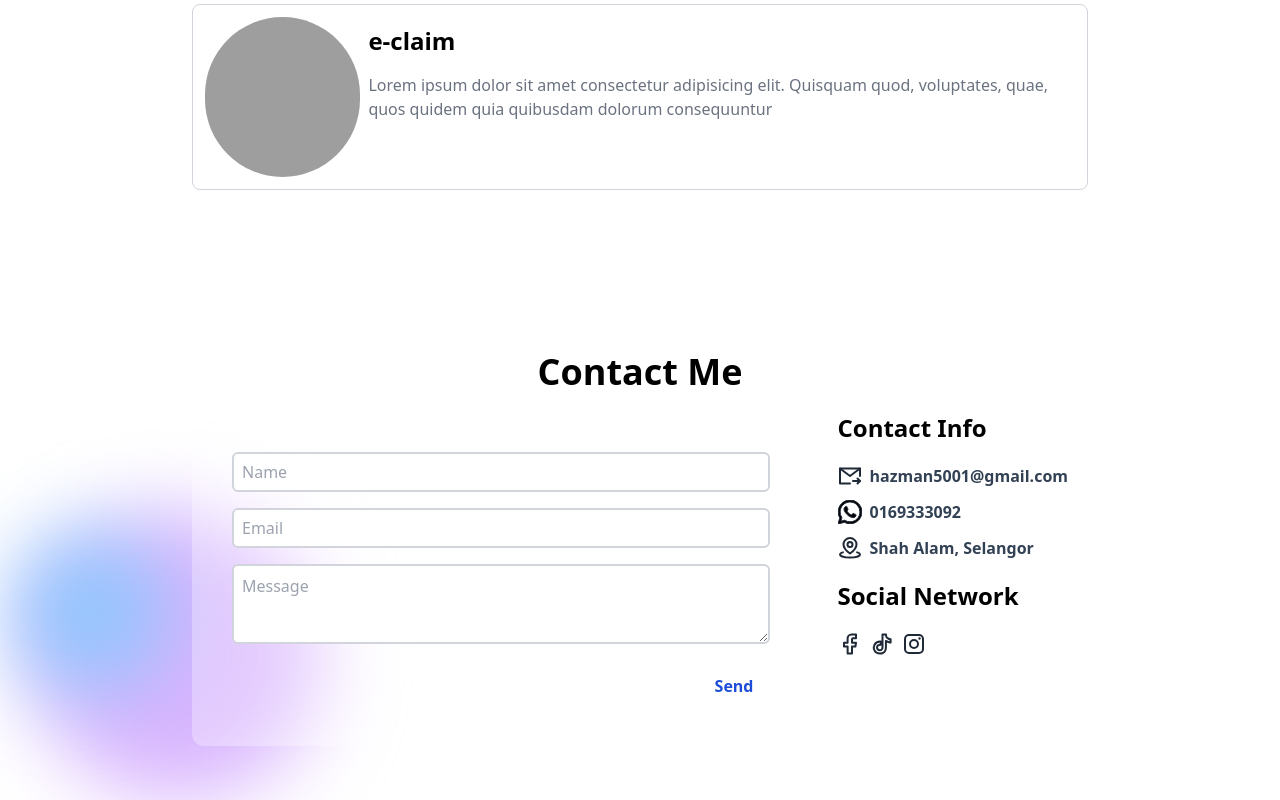
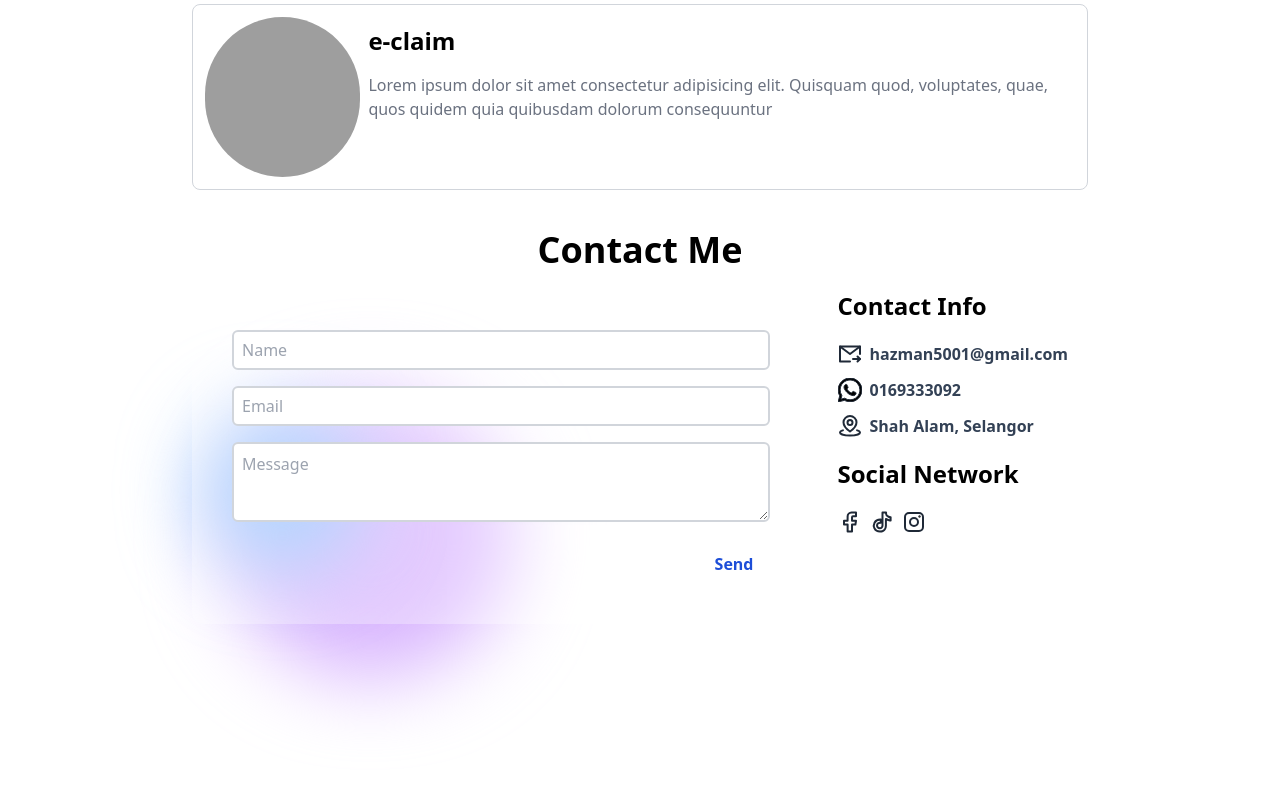
Before and after one commit to Hazman97/hazman5540, a Vue app: page /portfolio in a window 1280 px wide. Shown: the part 1818-2618 px from the top of the page. After the commit the page ends 2496 px from the top, so only its background shows below. Built offline with nearby package versions, Linux system fonts and the light colour scheme; grey boxes are pictures that could not be loaded.

Commit message:
Improve contact page design

```diff
--- a/src/views/portfolio/contact.vue
+++ b/src/views/portfolio/contact.vue
@@ -1,18 +1,13 @@
 <style scoped>
-
-
 @keyframes spin-scale {
   0% {
     transform: rotate(0deg) scale(1) translate(50px, 200px);
-
   }
   50% {
     transform: rotate(180deg) scale(1.5) translate(100px, 300px);
-
   }
   100% {
     transform: rotate(360deg) scale(1) translate(50px, 200px);
-
   }
 }
 
@@ -22,21 +17,32 @@
 </style>
 
 <template>
-  <div class="px-[15%] relative z-1 dark:bg-[#0a192f] py-10 ">
-    <div class="absolute top-0 -left-4 w-72 h-72 rounded-full bg-purple-300 dark:bg-purple-300/20 blur-2xl animate-move-spin-scale"></div>
-    <div class="absolute top-5 -left-10 w-40 h-40 rounded-full bg-blue-300  dark:bg-blue-300/20 blur-2xl animate-move-spin-scale"></div>
-    <h2 class="font-semibold text-center text-4xl capitalize text-black dark:text-[#ccd6f6]">contact me</h2>
-    <div class="flex flex-col sm:flex-col md:flex-row md:justify-between gap-2 relative z-2">
-      <div class="bg-white/30 dark:bg-black/10 backdrop:blur-xl dark:mt-10 container w-full h-50 py-10 px-10 rounded-xl">
-        <h1 class="text-center text-3xl font-semibold capitalize mb-5">
-
-        </h1>
+  <div class="px-[15%]">
+    <div class=" relative z-10 dark:bg-[#0a192f] py-10">
+      <div
+        class="absolute top-0 -left-4 w-72 h-72 rounded-full bg-purple-300 dark:bg-purple-300/20 blur-2xl animate-move-spin-scale"
+      ></div>
+      <div
+        class="absolute top-5 -left-10 w-40 h-40 rounded-full bg-blue-300 dark:bg-blue-300/20 blur-2xl animate-move-spin-scale"
+      ></div>
+      <h2
+        class="font-semibold text-center text-4xl capitalize text-black dark:text-[#ccd6f6]"
+      >
+        contact me
+      </h2>
+      <div
+        class="flex flex-col sm:flex-col md:flex-row md:justify-between gap-2 relative z-2"
+      >
+        <div
+          class="bg-white/30 dark:bg-black/10 backdrop:blur-xl dark:mt-10 container w-full h-50 py-10 px-10 rounded-xl"
+        >
+          <h1 class="text-center text-3xl font-semibold capitalize mb-5"></h1>
           <form @submit.prevent="sendEmail">
             <input
               type="text"
               v-model="name"
               placeholder="Name"
-      class="w-full h-10 border-2 border-gray-300 rounded-md mb-4 p-2 bg-white dark:bg-transparent dark:border-slate-400 dark:border text-slate-400 dark:hover:border-teal-300 "
+              class="w-full h-10 border-2 border-gray-300 rounded-md mb-4 p-2 bg-white dark:bg-transparent dark:border-slate-400 dark:border text-slate-400 dark:hover:border-teal-300"
             />
             <input
               type="email"
@@ -78,15 +84,20 @@
                   ></path>
                 </svg>
               </button>
-
             </div>
           </form>
         </div>
-      <div class=" p-5  backdrop-blur-md bg-white/30 dark:bg-black/10 rounded-xl dark:text-[#ccd6f6] dark:mt-10">
-<h1 class="font-semibold text-2xl capitalize ">contact info</h1>
+        <div
+          class="p-5 backdrop-blur-md bg-white/30 dark:bg-black/10 rounded-xl dark:text-[#ccd6f6] dark:mt-10"
+        >
+          <h1 class="font-semibold text-2xl capitalize">contact info</h1>
           <div class="flex flex-col gap-3 mt-5">
-    <a href="mailto:hazman5001@gmail.com" target="_blank" class="text-slate-700 dark:text-slate-400 font-semibold items-center flex gap-2"> <span>
-
+            <a
+              href="mailto:hazman5001@gmail.com"
+              target="_blank"
+              class="text-slate-700 dark:text-slate-400 font-semibold items-center flex gap-2"
+            >
+              <span>
                 <svg
                   width="24"
                   height="24"
@@ -94,7 +105,8 @@
                   fill="none"
                   xmlns="http://www.w3.org/2000/svg"
                   class="stroke-current text-gray-800 dark:text-slate-400"
-            > <path
+                >
+                  <path
                     d="M44 24V9H24H4V24V39H24"
                     stroke-width="4"
                     stroke-linecap="round"
@@ -119,13 +131,16 @@
                     stroke-linejoin="round"
                   />
                 </svg>
-</span> hazman5001@gmail.com</a>
+              </span>
+              hazman5001@gmail.com</a
+            >
             <a
               href="https://wa.me/60169333092"
               class="text-slate-700 font-semibold flex items-center gap-2 dark:text-slate-400"
               target="_blank"
               rel="noopener noreferrer"
-    > <span>
+            >
+              <span>
                 <svg
                   class="stroke-current text-gray-800 dark:text-slate-400"
                   width="24px"
@@ -142,8 +157,11 @@
               </span>
               0169333092
             </a>
-    <a href="https://www.google.com/maps/place/Shah+Alam,+Selangor/@3.1017871,101.4110135,11.62z/data=!4m6!3m5!1s0x31cc4d8b932abdc7:0x6e65e085abb091c5!8m2!3d3.073281!4d101.518461!16zL20vMHN5cmY?entry=ttu" class="text-slate-700 dark:text-slate-400 font-semibold flex item-center gap-2"> <span>
-
+            <a
+              href="https://www.google.com/maps/place/Shah+Alam,+Selangor/@3.1017871,101.4110135,11.62z/data=!4m6!3m5!1s0x31cc4d8b932abdc7:0x6e65e085abb091c5!8m2!3d3.073281!4d101.518461!16zL20vMHN5cmY?entry=ttu"
+              class="text-slate-700 dark:text-slate-400 font-semibold flex item-center gap-2"
+            >
+              <span>
                 <svg
                   width="24"
                   height="24"
@@ -171,36 +189,91 @@
                     stroke-linejoin="round"
                   />
                 </svg>
-
-    </span> Shah Alam, Selangor</a>
+              </span>
+              Shah Alam, Selangor</a
+            >
           </div>
-<h1 class="font-semibold text-2xl capitalize mt-5 ">social Network</h1>
+          <h1 class="font-semibold text-2xl capitalize mt-5">social Network</h1>
           <div>
             <div class="flex gap-2 py-5">
-    <a href="https://www.facebook.com/hazman5540" class="text-blue-700 font-semibold" target="_blank"> <span>
-<svg width="24" height="24" viewBox="0 0 48 48" fill="none" class="stroke-current text-gray-800 dark:text-slate-400" xmlns="http://www.w3.org/2000/svg">
-<path d="M36 12.5997H31.2489H29.9871C28.9009 12.5997 28.0203 13.4803 28.0203 14.5666V21.4674H36L34.8313 29.0643H28.0203V43H19.2451V29.0643H12V21.4674H19.1515L19.2451 14.2563L19.2318 12.9471C19.1879 8.60218 22.6745 5.04434 27.0194 5.0004C27.0459 5.00013 27.0724 5 27.0989 5H36V12.5997Z" fill="transparent"  stroke-width="4" stroke-linejoin="round" />
-</svg>
-</span></a>
+              <a
+                href="https://www.facebook.com/hazman5540"
+                class="text-blue-700 font-semibold"
+                target="_blank"
+              >
+                <span>
+                  <svg
+                    width="24"
+                    height="24"
+                    viewBox="0 0 48 48"
+                    fill="none"
+                    class="stroke-current text-gray-800 dark:text-slate-400"
+                    xmlns="http://www.w3.org/2000/svg"
+                  >
+                    <path
+                      d="M36 12.5997H31.2489H29.9871C28.9009 12.5997 28.0203 13.4803 28.0203 14.5666V21.4674H36L34.8313 29.0643H28.0203V43H19.2451V29.0643H12V21.4674H19.1515L19.2451 14.2563L19.2318 12.9471C19.1879 8.60218 22.6745 5.04434 27.0194 5.0004C27.0459 5.00013 27.0724 5 27.0989 5H36V12.5997Z"
+                      fill="transparent"
+                      stroke-width="4"
+                      stroke-linejoin="round"
+                    />
+                  </svg> </span
+              ></a>
               <a
                 href="https://www.tiktok.com/@hazman5540"
-      class="text-blue-700 font-semibold "
+                class="text-blue-700 font-semibold"
                 target="_blank"
                 rel="noopener noreferrer"
               >
                 <span>
-<svg width="24" height="24" viewBox="0 0 48 48" class="stroke-current text-gray-800 dark:text-slate-400" fill="none" xmlns="http://www.w3.org/2000/svg">
-<path d="M21.358 19.1399C15.4694 18.8558 11.3762 20.9553 9.07838 25.4384C5.63169 32.163 8.48026 43.1666 19.9788 43.1666C31.4774 43.1666 31.81 32.0554 31.81 30.8914C31.81 30.1154 31.81 25.7764 31.81 17.8746C34.2694 19.4323 36.343 20.37 38.0308 20.6877C39.7186 21.0053 40.7915 21.1461 41.2497 21.11V14.6343C39.6886 14.4461 38.3386 14.0873 37.1997 13.5581C35.4913 12.7643 32.1037 10.5611 32.1037 7.33208C32.106 7.34787 32.106 6.51493 32.1037 4.83325H24.9857C24.9645 20.6493 24.9645 29.3353 24.9857 30.8914C25.0175 33.2255 23.2068 36.4905 19.5355 36.4905C15.8642 36.4905 14.0535 33.2281 14.0535 31.1239C14.0535 29.8357 14.496 27.9685 16.3251 26.5858C17.4098 25.7658 18.9153 25.4384 21.358 25.4384C21.358 24.6828 21.358 22.5833 21.358 19.1399Z" fill="transparent" stroke-width="4" stroke-linejoin="round" />
+                  <svg
+                    width="24"
+                    height="24"
+                    viewBox="0 0 48 48"
+                    class="stroke-current text-gray-800 dark:text-slate-400"
+                    fill="none"
+                    xmlns="http://www.w3.org/2000/svg"
+                  >
+                    <path
+                      d="M21.358 19.1399C15.4694 18.8558 11.3762 20.9553 9.07838 25.4384C5.63169 32.163 8.48026 43.1666 19.9788 43.1666C31.4774 43.1666 31.81 32.0554 31.81 30.8914C31.81 30.1154 31.81 25.7764 31.81 17.8746C34.2694 19.4323 36.343 20.37 38.0308 20.6877C39.7186 21.0053 40.7915 21.1461 41.2497 21.11V14.6343C39.6886 14.4461 38.3386 14.0873 37.1997 13.5581C35.4913 12.7643 32.1037 10.5611 32.1037 7.33208C32.106 7.34787 32.106 6.51493 32.1037 4.83325H24.9857C24.9645 20.6493 24.9645 29.3353 24.9857 30.8914C25.0175 33.2255 23.2068 36.4905 19.5355 36.4905C15.8642 36.4905 14.0535 33.2281 14.0535 31.1239C14.0535 29.8357 14.496 27.9685 16.3251 26.5858C17.4098 25.7658 18.9153 25.4384 21.358 25.4384C21.358 24.6828 21.358 22.5833 21.358 19.1399Z"
+                      fill="transparent"
+                      stroke-width="4"
+                      stroke-linejoin="round"
+                    />
                   </svg>
                 </span>
               </a>
-    <a href="https://www.instagram.com/hazman_adanan/" class="text-blue-700 font-semibold"> <span>
-<svg width="24" height="24" viewBox="0 0 48 48" fill="none" class="stroke-current text-gray-800 dark:text-slate-400" xmlns="http://www.w3.org/2000/svg">
-<path d="M34 6H14C9.58172 6 6 9.58172 6 14V34C6 38.4183 9.58172 42 14 42H34C38.4183 42 42 38.4183 42 34V14C42 9.58172 38.4183 6 34 6Z" fill="transparent"  stroke-width="4" stroke-linejoin="round" />
-<path d="M24 32C28.4183 32 32 28.4183 32 24C32 19.5817 28.4183 16 24 16C19.5817 16 16 19.5817 16 24C16 28.4183 19.5817 32 24 32Z" fill="transparent"  stroke-width="4" stroke-linejoin="round" />
-<path d="M35 15C36.1046 15 37 14.1046 37 13C37 11.8954 36.1046 11 35 11C33.8954 11 33 11.8954 33 13C33 14.1046 33.8954 15 35 15Z" fill="#333" />
-</svg>
-</span></a>
+              <a
+                href="https://www.instagram.com/hazman_adanan/"
+                class="text-blue-700 font-semibold"
+              >
+                <span>
+                  <svg
+                    width="24"
+                    height="24"
+                    viewBox="0 0 48 48"
+                    fill="none"
+                    class="stroke-current text-gray-800 dark:text-slate-400"
+                    xmlns="http://www.w3.org/2000/svg"
+                  >
+                    <path
+                      d="M34 6H14C9.58172 6 6 9.58172 6 14V34C6 38.4183 9.58172 42 14 42H34C38.4183 42 42 38.4183 42 34V14C42 9.58172 38.4183 6 34 6Z"
+                      fill="transparent"
+                      stroke-width="4"
+                      stroke-linejoin="round"
+                    />
+                    <path
+                      d="M24 32C28.4183 32 32 28.4183 32 24C32 19.5817 28.4183 16 24 16C19.5817 16 16 19.5817 16 24C16 28.4183 19.5817 32 24 32Z"
+                      fill="transparent"
+                      stroke-width="4"
+                      stroke-linejoin="round"
+                    />
+                    <path
+                      d="M35 15C36.1046 15 37 14.1046 37 13C37 11.8954 36.1046 11 35 11C33.8954 11 33 11.8954 33 13C33 14.1046 33.8954 15 35 15Z"
+                      fill="#333"
+                    />
+                  </svg> </span
+              ></a>
+            </div>
           </div>
         </div>
       </div>
@@ -208,27 +281,27 @@
   </div>
 </template>
 <script>
-import emailjs from 'emailjs-com';
+import emailjs from "emailjs-com";
 
 export default {
   components: {
-    emailjs
+    emailjs,
   },
   data() {
     return {
-      name: '',
-      email: '',
-      message: '',
+      name: "",
+      email: "",
+      message: "",
       loading: false,
     };
   },
   methods: {
     async sendEmail() {
-    this.loading = true;  // Start loading
+      this.loading = true; // Start loading
       try {
-      const serviceId = 'service_4rlm53k';
-      const templateId = 'template_hh9ycj9';
-      const userId = 'RCPfF4lu88RJjCpCV';
+        const serviceId = "service_4rlm53k";
+        const templateId = "template_hh9ycj9";
+        const userId = "RCPfF4lu88RJjCpCV";
 
         const templateParams = {
           name: this.name,
@@ -238,21 +311,19 @@ export default {
 
         await emailjs.send(serviceId, templateId, templateParams, userId);
 
-      alert('Email sent successfully!');
+        alert("Email sent successfully!");
 
         // Clear the form fields
-      this.name = '';
-      this.email = '';
-      this.message = '';
-
+        this.name = "";
+        this.email = "";
+        this.message = "";
       } catch (error) {
-      console.error('Failed to send email:', error);
-      alert('Failed to send email.');
+        console.error("Failed to send email:", error);
+        alert("Failed to send email.");
       } finally {
-      this.loading = false;  // Stop loading whether success or failure
+        this.loading = false; // Stop loading whether success or failure
       }
     },
-}
-
+  },
 };
 </script>
--- a/src/views/portfolio/home.vue
+++ b/src/views/portfolio/home.vue
@@ -26,7 +26,7 @@
       </p>
     </div>
     <div class="flex justify-center items-center mt-10 gap-10 z-20 relative">
-      <router-link to="#contact" class="p-2 rounded-lg">
+      <router-link to="/portfolio#contact" class="p-2 rounded-lg">
       <button
         class="bg-none dark:text-purple-200 capitalize border font-semibold border-teal-500 py-2 px-4 rounded-full hover:bg-teal-500 hover:text-white dark:hover:text-white dark:hover:bg-teal-500"
       >
--- a/src/views/portfolio/portfolio.vue
+++ b/src/views/portfolio/portfolio.vue
@@ -1,10 +1,12 @@
 <template>
   <div class="relative">
-    <navpage class="z-100 sticky top-0 z-50" />
+    <navpage class=" sticky top-0 z-50 " />
 <home/>
     <about class="container" />
-    <project class=" z-10" />
-    <section id="contact"> <contact /></section>
+    <project class="" />
+     <section id="contact">
+      <contact />
+    </section>
 
   </div>
 </template>
--- a/src/views/portfolio/project.vue
+++ b/src/views/portfolio/project.vue
@@ -1,5 +1,5 @@
 <template>
-    <div class="px-[15%] h-screen dark:bg-[#0a192f] z-10">
+    <div class="px-[15%] dark:bg-[#0a192f]">
       <div>
         <h1 class="text-4xl capitalize text-center font-semibold dark:text-[#ccd6f6] mb-10">projects</h1>
 
```
Also changed, not shown: src/router/index.ts (+13 -5 lines). Lines whose indentation alone changed are shown as unchanged.
